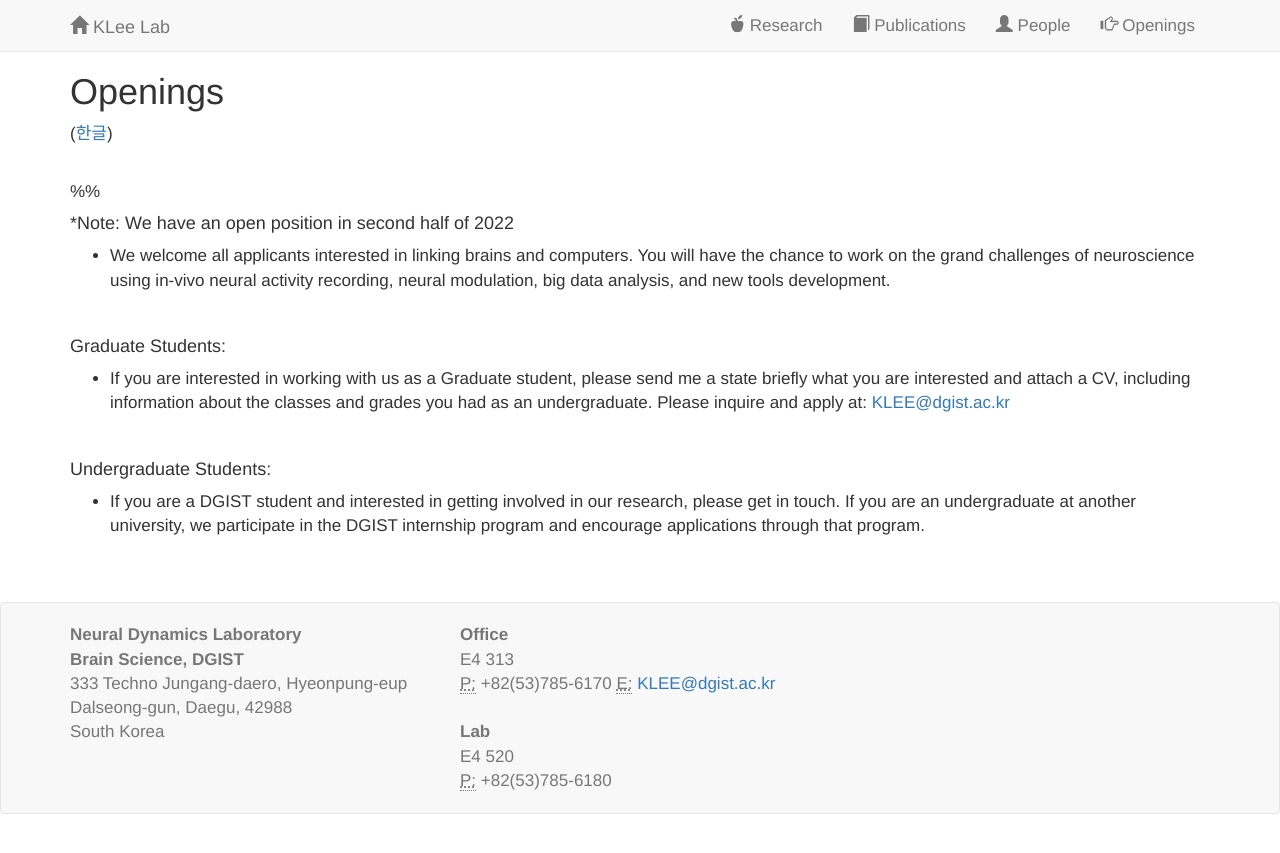
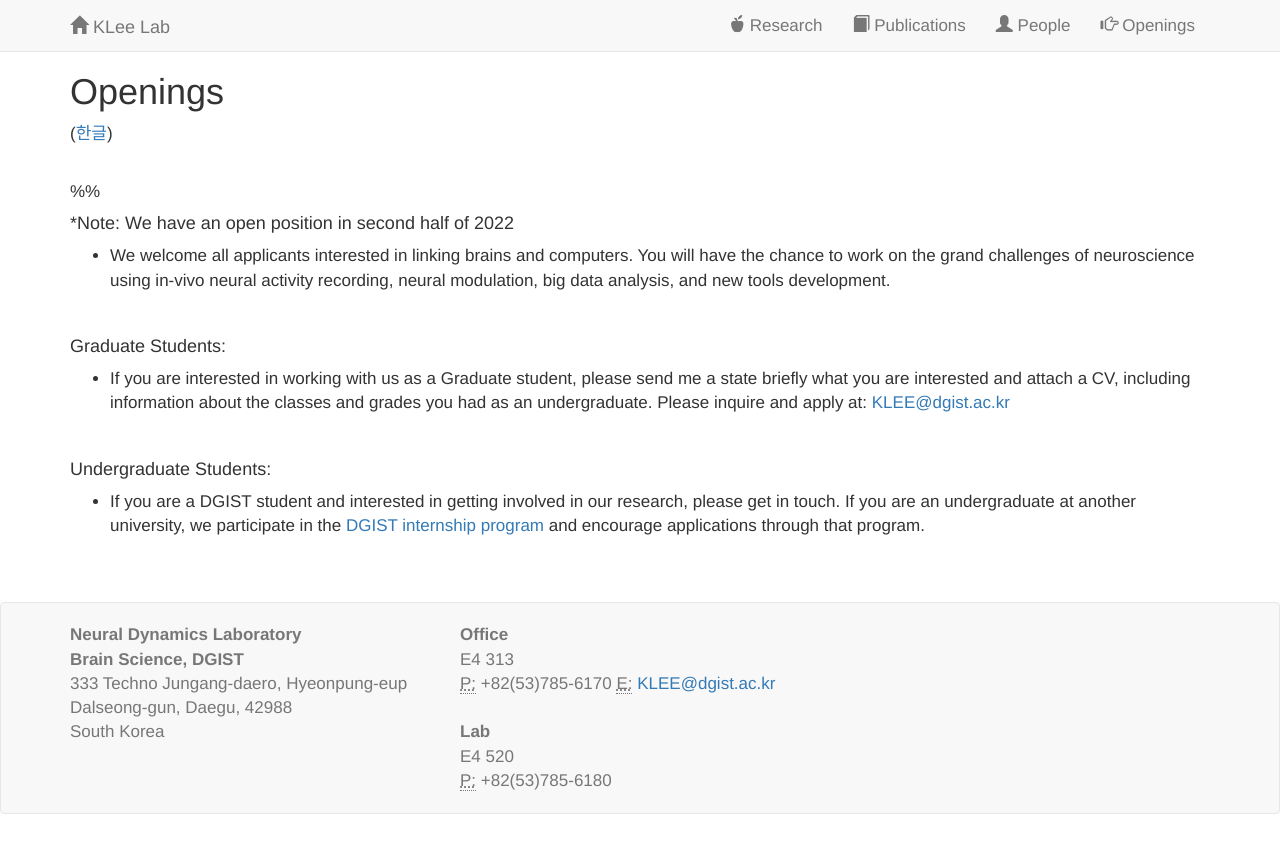
Before and after one commit to kleelab/kleelab.github.io, a Jekyll site: the page built from joinus.html, in a window 1280 px wide. Shown: the top 853 px of the page. Built offline with Jekyll 4.4.1, drawn with Linux system fonts in a browser that asks for light colours; nearby versions of some CDN libraries; a style sheet for code colours, icons or effects is not loaded; part of the change alters nothing that is shown.

```diff
--- a/joinus.html
+++ b/joinus.html
@@ -26,7 +26,7 @@ layout: default
        <h4>Undergraduate Students:</h4>
        <p>
        <ul>
-     <li> If you are a DGIST student and interested in getting involved in our research, please get in touch. If you are an undergraduate at another university, we participate in the DGIST internship program and encourage applications through that program.</p>
+     <li> If you are a DGIST student and interested in getting involved in our research, please get in touch. If you are an undergraduate at another university, we participate in the <a href="https://www.dgist.ac.kr/gadm/html/sub03/0303.html">DGIST internship program</a> and encourage applications through that program.</p>
       </ul>
 <br>
 
```
